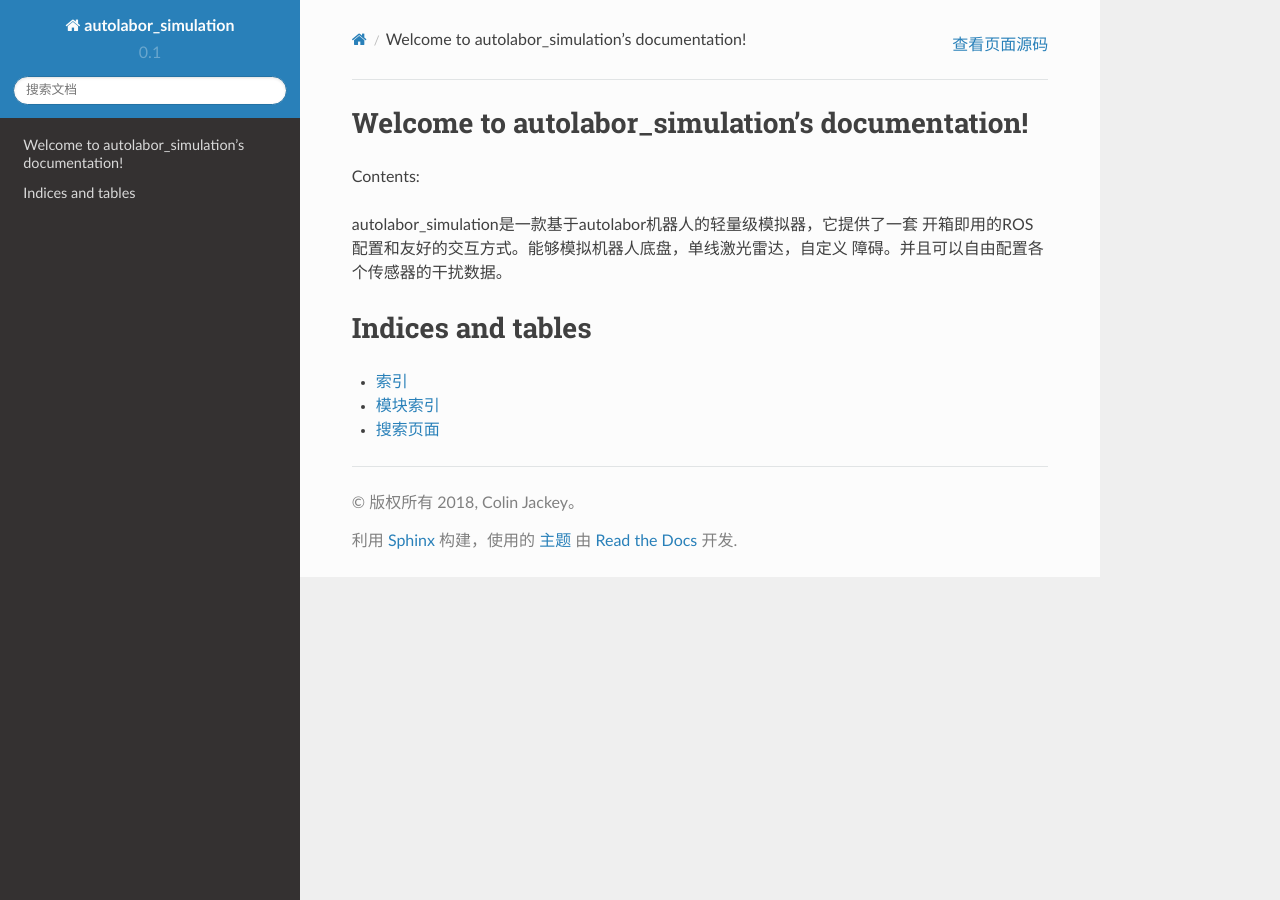
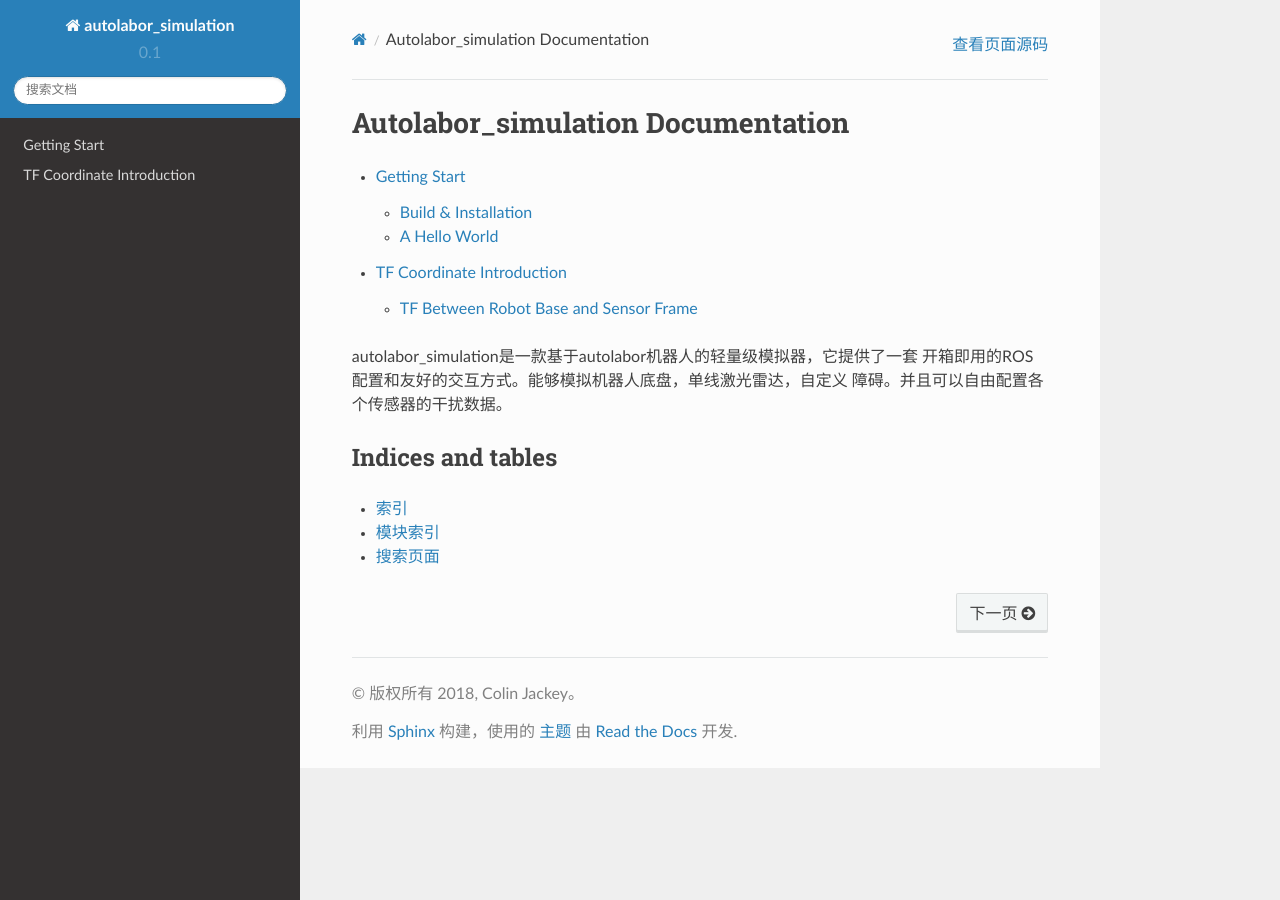
Before and after one commit to gsc07/autolabor_simulation, a Sphinx documentation site: the page built from doc/source/index.rst, in a window 1280 px wide. Built offline with Sphinx 7.4.7 and the Read the Docs theme 2.0.0, drawn with Linux system fonts in a browser that asks for light colours; some of the changed lines change nothing that is shown.

Commit message:
write a little getting start

```diff
--- /dev/null
+++ b/doc/source/getting_start.rst
@@ -0,0 +1,58 @@
+
+
+
+====================
+Getting Start
+====================
+
+现在让我们编译安装 `Autolabor_simulation`_ 并且运行第一个Hello World吧！
+
+.. _Autolabor_simulation: https://github.com/gsc07/autolabor_simulation
+
+Build & Installation
+=====================
+
+`Autolabor_simulation`_ 仓库由若干个 `Ros Package`_ 组成，仓库下的每个package
+有自己的配置文件（package.xml），可以直接将 `Autolabor_simulation`_ 克隆到你
+的workspace的src文件夹下，利用catkin_make编译autolabor_simulation.
+
+创建你的 `catkin_workspace`_
+
+.. code-block:: bash
+
+    # Create catkin_workspace
+    source /opt/ros/kinetic/setup.bash
+    mkdir -p ~/catkin_ws/src
+    cd ~/catkin_ws/
+    catkin_make
+
+下载并编译
+
+.. code-block:: bash
+
+    # Clone Autolabor_simulation to your workspace
+    cd ~/catkin_ws/src/
+    git clone https://github.com/gsc07/autolabor_simulation.git
+
+    # Build source
+    cd ..
+    catkin_make
+    source devel/setup.bash
+
+如果希望Ros环境中默认包含autolabor_simulation，可以使用如下命令将workspace设为默认包含
+
+.. code-block:: bash
+
+    # Source workspace for every terminal
+    source ~/catkin_ws/devel/setup.bash
+
+
+.. _Autolabor_simulation: https://github.com/gsc07/autolabor_simulation
+.. _Ros Package: http://wiki.ros.org/Packages
+.. _catkin_workspace: http://wiki.ros.org/catkin/Tutorials/create_a_workspace
+
+
+A Hello World
+==================
+
+TODO
--- a/doc/source/index.rst
+++ b/doc/source/index.rst
@@ -3,10 +3,19 @@
    You can adapt this file completely to your liking, but it should at least
    contain the root `toctree` directive.
 
-Welcome to autolabor_simulation's documentation!
-================================================
+======================================
+Autolabor_simulation Documentation
+======================================
 
-Contents:
+
+.. toctree::
+   :maxdepth: 2
+
+   getting_start
+   tf_coordinate_introduction
+
+
+
 
 autolabor_simulation是一款基于autolabor机器人的轻量级模拟器，它提供了一套
 开箱即用的ROS配置和友好的交互方式。能够模拟机器人底盘，单线激光雷达，自定义
@@ -17,11 +26,6 @@ autolabor_simulation是一款基于autolabor机器人的轻量级模拟器，它
 
 
 
-.. toctree::
-   :maxdepth: 2
-
-
-
 Indices and tables
 ==================
 
--- /dev/null
+++ b/doc/source/tf_coordinate_introduction.rst
@@ -0,0 +1,14 @@
+
+===================================
+TF Coordinate Introduction
+===================================
+
+autolabor_simulation 提供了一套清晰的tf转换机制，尽管对于大多数用户来说tf转换是一个“黑箱”，
+不了解这个部分并不影响用户愉快的使用模拟器，但理解ROS以及autolabor_simulation的tf转换机制能帮助
+用户更好的控制他们的机器人，也使他们能够更快的查找出编码中可能的bug
+
+
+TF Between Robot Base and Sensor Frame
+==========================================
+
+TODO
```
